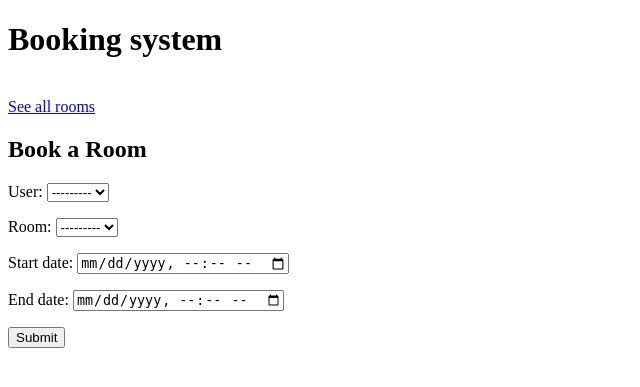
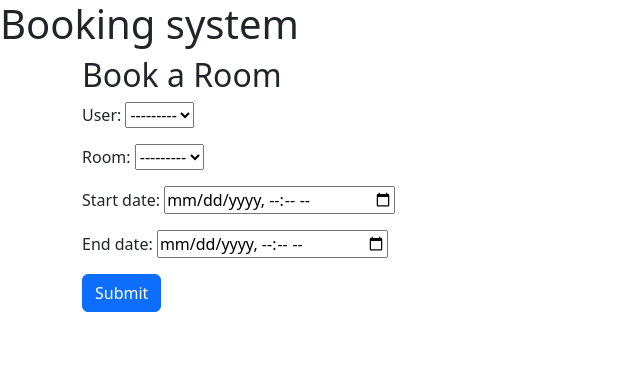
Before and after one commit to VNIKUDA/booking, a Django app: template templates/booking/booking_form.html in a window 1280 px wide. Shown: the top 387 px of the page, without its empty margins (0-640 px from the left). Run offline with Django 5.2, Linux system fonts and the light colour scheme; the template is opened without the code that fills it: values that come from a table or form of the project are taken from there, others are empty.

Commit message:
saved progress before making front-end

```diff
--- a/booking_system/settings.py
+++ b/booking_system/settings.py
@@ -117,6 +117,10 @@
 # https://docs.djangoproject.com/en/5.0/howto/static-files/
 
 STATIC_URL = 'static/'
+STATIC_ROOT = BASE_DIR / 'staticfiles'
+STATIC_DIRS = [
+    BASE_DIR / 'static'
+]
 
 # Default primary key field type
 # https://docs.djangoproject.com/en/5.0/ref/settings/#default-auto-field
--- a/templates/booking/base.html
+++ b/templates/booking/base.html
@@ -2,12 +2,11 @@
 <html>
 <head>
     <title>Booking System</title>
+    <link href="https://cdn.jsdelivr.net/npm/bootstrap@5.3.3/dist/css/bootstrap.min.css" rel="stylesheet" integrity="sha384-QWTKZyjpPEjISv5WaRU9OFeRpok6YctnYmDr5pNlyT2bRjXh0JMhjY6hW+ALEwIH" crossorigin="anonymous">
 </head>
 <body>
-    <header>
-        <h1>Booking system</h1>
-        <br>
-        <a href="{% url 'room_list' %}">See all rooms</a>
+    <header class="">
+        <h1 class="h1">Booking system</h1>
     </header>
 
     <div class="container">
@@ -15,5 +14,8 @@
 
         {% endblock %}
     </div>
+    <!-- Bootstrap JS -->
+    <script src="https://cdn.jsdelivr.net/npm/@popperjs/core@2.11.8/dist/umd/popper.min.js" integrity="sha384-I7E8VVD/ismYTF4hNIPjVp/Zjvgyol6VFvRkX/vR+Vc4jQkC+hVqc2pM8ODewa9r" crossorigin="anonymous"></script>
+    <script src="https://cdn.jsdelivr.net/npm/bootstrap@5.3.3/dist/js/bootstrap.min.js" integrity="sha384-0pUGZvbkm6XF6gxjEnlmuGrJXVbNuzT9qBBavbLwCsOGabYfZo0T0to5eqruptLy" crossorigin="anonymous"></script>
 </body>
 </html>
--- a/templates/booking/booking_form.html
+++ b/templates/booking/booking_form.html
@@ -1,13 +1,13 @@
 {% extends 'booking/base.html' %}
-
+{% load static %}
 {% block content %}
     <h2>Book a Room</h2>
 
-    <form method="post">
+    <form method="post" >
         {% csrf_token %}
 
         {{ form.as_p }}
 
-        <button type="submit">Submit</button>
+        <button type="submit" class="btn btn-primary">Submit</button>
     </form>
 {% endblock %}
```
